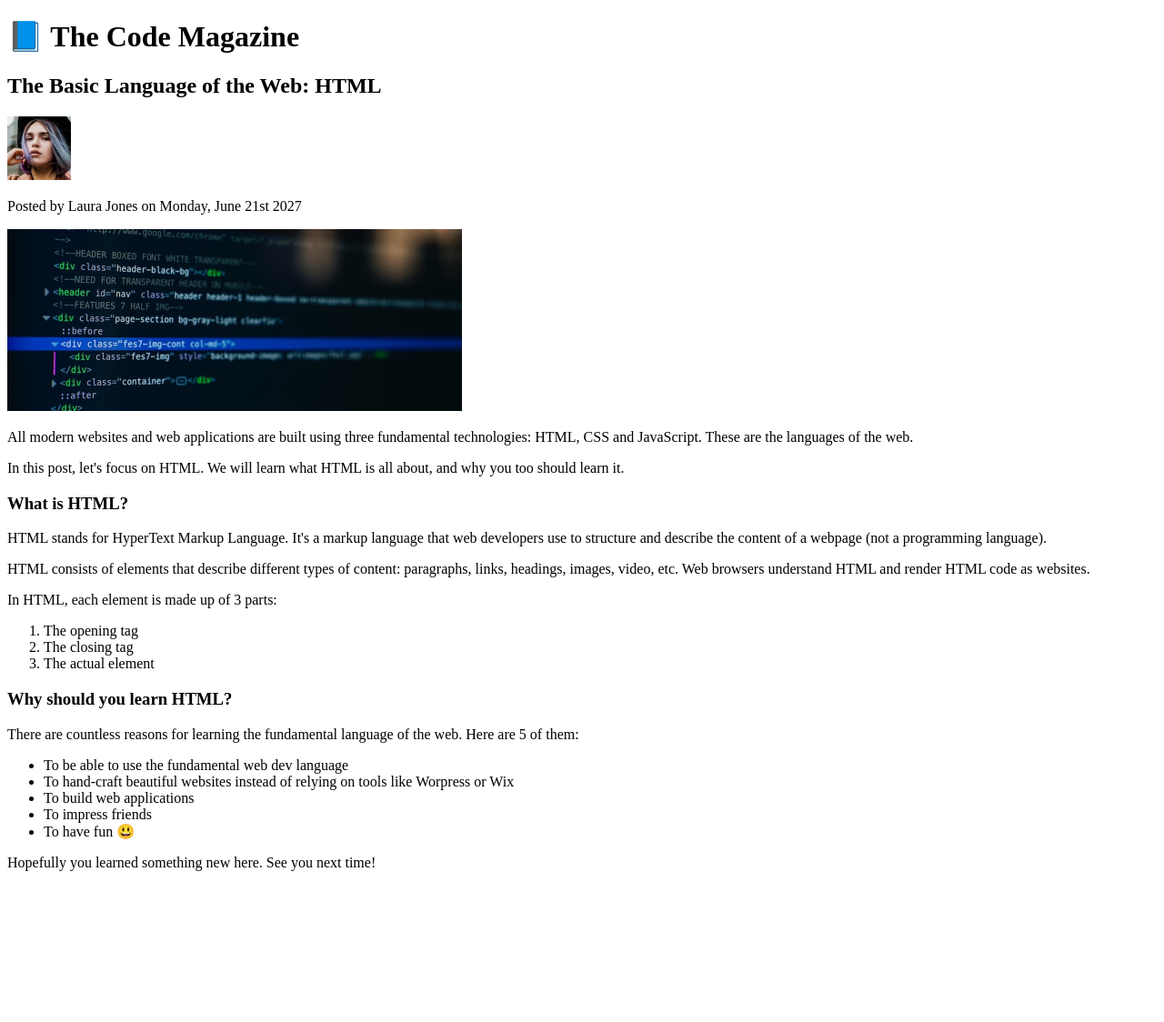
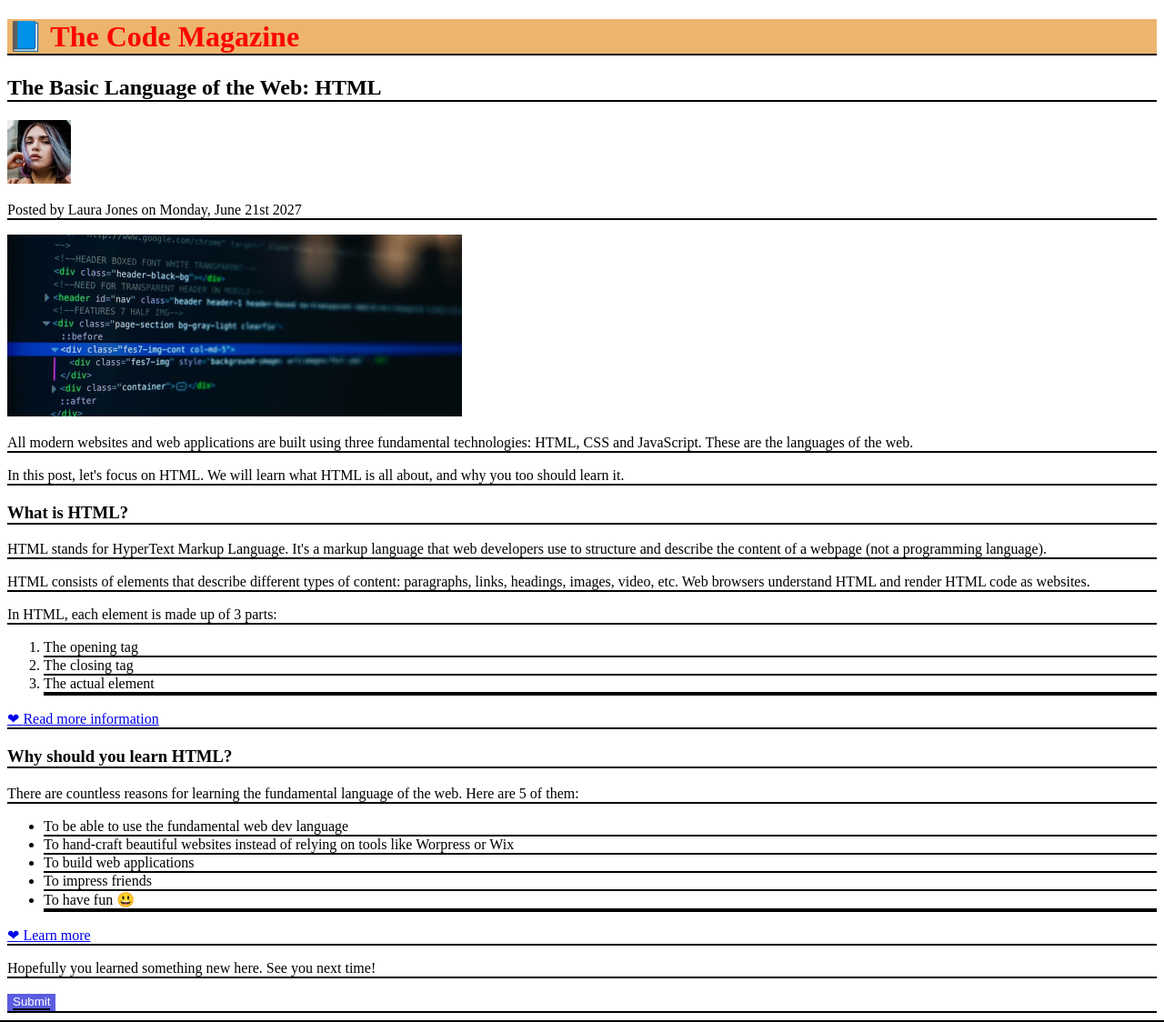
Before and after one commit to gaby5u/tekwill, a plain HTML site: page lesson 5/index.html in a window 1280 px wide. Shown: the whole page at 91% size. Before the commit the page ends 974 px from the top, so only its background shows below. Drawn offline with Linux system fonts and the light colour scheme.

Commit message:
Add styles

```diff
--- a/lesson 5/index.html
+++ b/lesson 5/index.html
@@ -2,16 +2,17 @@
 <html lang="en">
   <head>
     <title>The Basic Language of the Web: HTML</title>
+    <link rel="stylesheet" href="styles.css">
   </head>
   <body>
-    <h1>📘 The Code Magazine</h1>
+    <h1 id="main-title">📘 The Code Magazine</h1>
     <h2>The Basic Language of the Web: HTML</h2>
     <img src="img/laura-jones.jpg" width="70px" height="70px">
     <p>Posted by Laura Jones on Monday, June 21st 2027</p>
     <img src="img/post-img.jpg" width="500px">
     <p>All modern websites and web applications are built using three fundamental technologies: HTML, CSS and JavaScript. These are the languages of the web.</p>
     <p>In this post, let's focus on HTML. We will learn what HTML is all about, and why you too should learn it.    </p>
-    <h3>What is HTML?</h3>
+    <h3 ::before { &#9728}>What is HTML?</h3>
     <p>HTML stands for HyperText Markup Language. It's a markup language that web developers use to structure and describe the content of a webpage (not a programming language).</p>
     <p>HTML consists of elements that describe different types of content: paragraphs, links, headings, images, video, etc. Web browsers understand HTML and render HTML code as websites.</p>
     <p>In HTML, each element is made up of 3 parts:</p>
@@ -20,6 +21,7 @@
       <li>The closing tag</li>
       <li>The actual element</li>
     </ol>
+    <a href="https://www.hostinger.com/tutorials/what-is-html" target="_blank">Read more information</a>
     <h3>Why should you learn HTML?</h3>
     <p>There are countless reasons for learning the fundamental language of the web. Here are 5 of them:</p>
     <ul>
@@ -29,6 +31,8 @@
       <li>To impress friends</li>
       <li>To have fun 😃</li>
     </ul>
+    <a href="https://codeclan.com/blog/top-5-reasons-you-should-learn-html-css/" target="_blank">Learn more</a>
     <p>Hopefully you learned something new here. See you next time!</p>
+    <button class="submit-button">Submit</button>
   </body>
 </html>
--- /dev/null
+++ b/lesson 5/styles.css
@@ -0,0 +1,27 @@
+.submit-button
+{
+  background-color: rgb(92, 92, 224);
+  color: white;
+  border: none;
+}
+#main-title{
+  background-color: rgb(236, 180, 110);
+  color: #ff0000;
+}
+p{
+  font-size: 16px;
+}
+a:hover{
+  color: rgb(240, 72, 255)
+}
+::after{
+  content: ' ';
+  display: block;
+  border-bottom: 2px solid black;
+}
+a::before{
+  content: '❤ ' ;
+}
+h1{
+  background-color: rgba(236, 180, 110, 0.3);
+}
```
